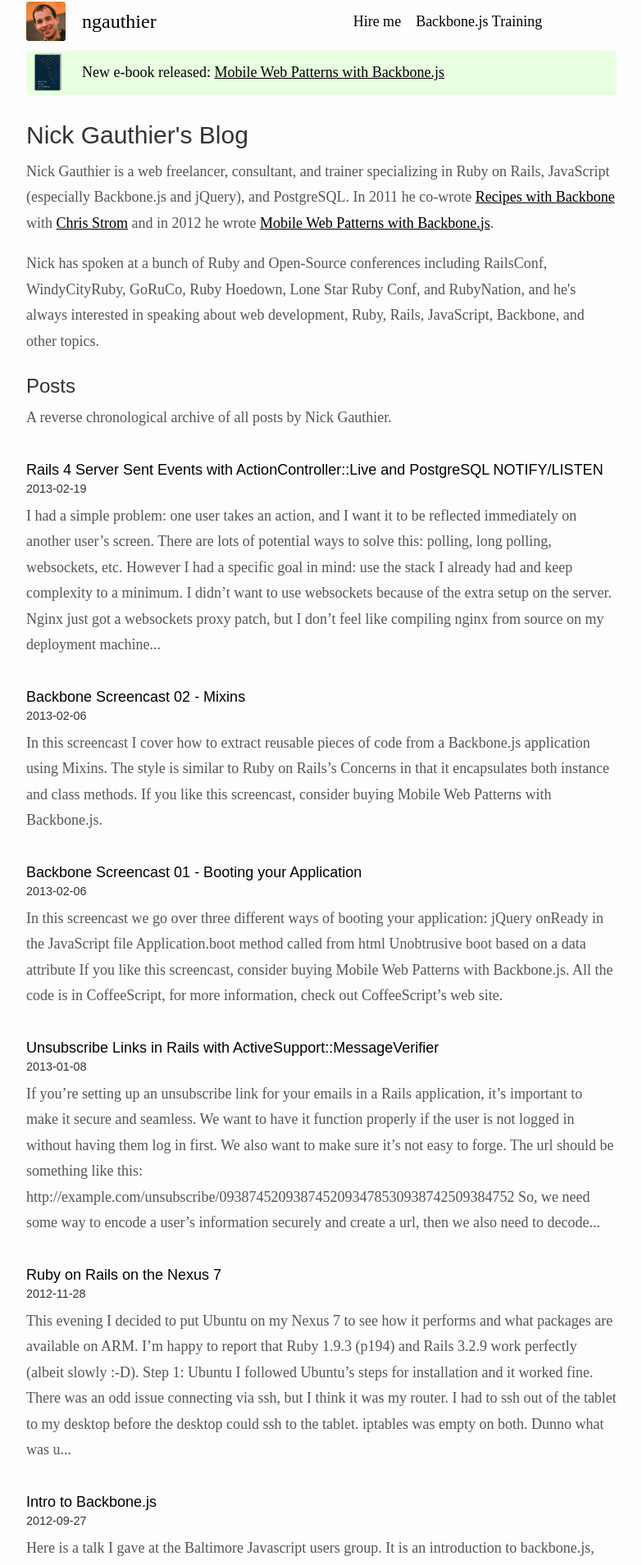
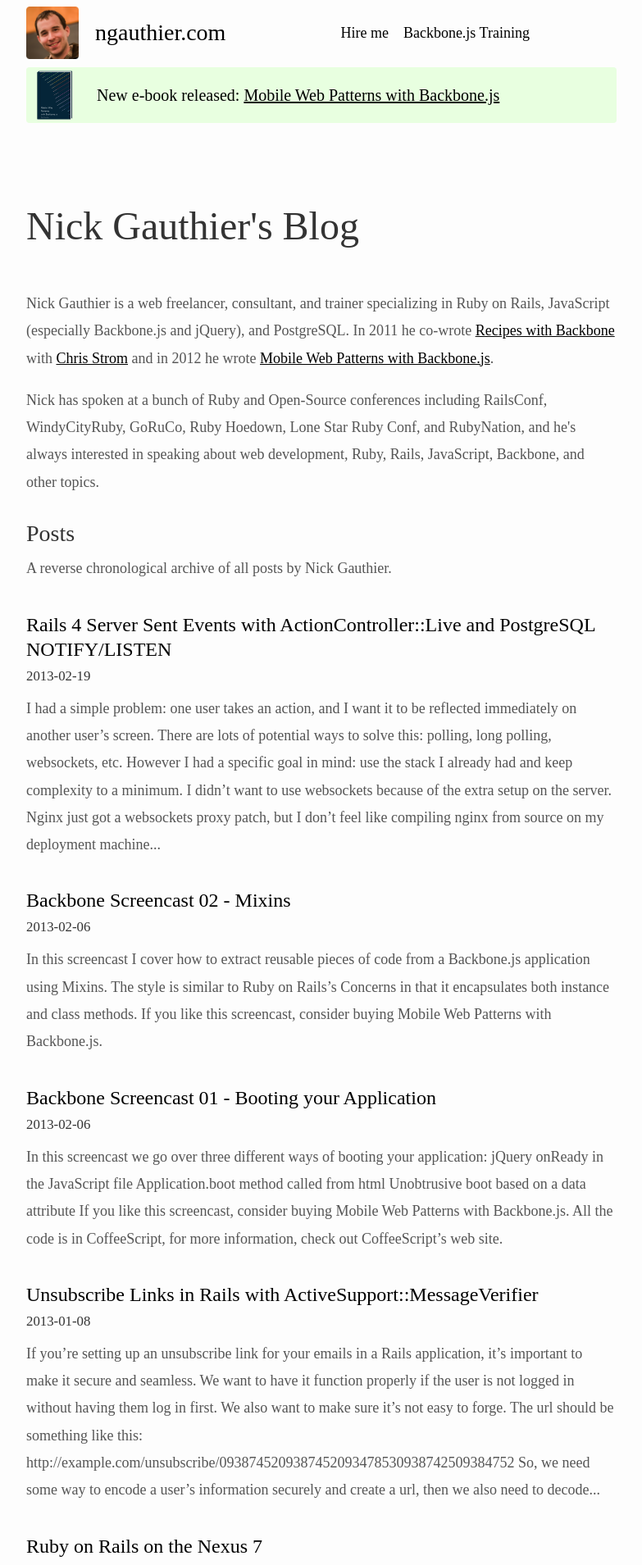
Before and after one commit to ngauthier/ngauthier.github.com, a Jekyll site: the page built from index.html, in a window 1280 px wide. Shown: the top 1909 px of the page at 82% size, without its empty margins (248-1031 px from the left). Built offline with Jekyll 4.4.1, drawn with Linux system fonts in a browser that asks for light colours; some web fonts are replaced; Markdown is read by kramdown in place of the engine named in the settings.

Commit message:
mate for headers

```diff
--- a/_layouts/default.html
+++ b/_layouts/default.html
@@ -3,7 +3,7 @@
   <head>
     <meta http-equiv="content-type" content="text/html; charset=utf-8">
     <meta name="author" content="Nick Gauthier">
-    <meta name="viewport" content="width=device-width">
+    <meta name="viewport" content="width=768">
     <meta name="twitter:card" content="summary">
     <meta name="twitter:site" content="@ngauthier">
     <meta name="twitter:url" content="http://ngauthier.com{{page.url}}">
@@ -15,7 +15,8 @@
     <title>{{page.title}}</title>
     <link rel="alternate" type="application/atom+xml" title="Nick Gauthier - Atom" href="/feeds/posts/default" />
 
-    <link href='http://fonts.googleapis.com/css?family=Droid+Serif:400,700,400italic,700italic|Inconsolata:400,700|Droid+Sans:400,700' rel='stylesheet' type='text/css'>
+    <link href='http://fonts.googleapis.com/css?family=Droid+Serif:400,700,400italic,700italic|Inconsolata:400,700|Mate' rel='stylesheet' type='text/css'>
+
     <link href="/stylesheets/normalize.css" type="text/css" rel="stylesheet" />
     <link href="/stylesheets/prettify.css" type="text/css" rel="stylesheet" />
     <link href="/stylesheets/ngauthier.css" type="text/css" rel="stylesheet" />
@@ -40,7 +41,7 @@
     <nav class='header'>
       <a href="/"><img src='/images/profile.png' class='portrait'></a>
       <ul>
-        <li><a href="/">ngauthier</a></li>
+        <li><a href="/">ngauthier.com</a></li>
         <li><a href="/hire.html">Hire me</a></li>
         <li><a href="/backbone-js-training-class.html">Backbone.js Training</a></li>
       </ul>
--- a/index.html
+++ b/index.html
@@ -2,7 +2,7 @@
 layout: default
 title: Nick Gauthier's Blog
 ---
-<h1>Nick Gauthier's Blog</h1>
+<h1 class="site-title">Nick Gauthier's Blog</h1>
 <p>Nick Gauthier is a web freelancer, consultant, and trainer specializing in Ruby on Rails, JavaScript (especially Backbone.js and jQuery), and PostgreSQL. In 2011 he co-wrote <a href="http://recipeswithbackbone.com">Recipes with Backbone</a> with <a href="http://japhr.blogspot.com/">Chris Strom</a> and in 2012 he wrote <a href="http://mobilebbbook.com">Mobile Web Patterns with Backbone.js</a>.</p>
 
 <p>Nick has spoken at a bunch of Ruby and Open-Source conferences including RailsConf, WindyCityRuby, GoRuCo, Ruby Hoedown, Lone Star Ruby Conf, and RubyNation, and he's always interested in speaking about web development, Ruby, Rails, JavaScript, Backbone, and other topics.</p>
--- a/stylesheets/ngauthier.css
+++ b/stylesheets/ngauthier.css
@@ -3,20 +3,22 @@
   color: #555;
   font-family: "Droid Serif", serif;
   font-size: 18px;
-  line-height: 175%;
+  line-height: 185%;
 }
 
 body {
   width: 720px;
+  padding: 0 24px;
   margin: auto;
 }
 
 h1 { font-size: 30px; }
-h2 { font-size: 24px; }
-h3 { font-size: 18px; }
+h2 { font-size: 28px; }
+h3 { font-size: 24px; }
+h1.site-title { font-size: 48px; }
 
 h1, h2, h3, h4, h5, h6 {
-  font-family: "Droid Sans", sans-serif;
+  font-family: "Mate", serif;
   font-weight: normal;
   line-height: 125%;
   color: #333;
@@ -25,6 +27,14 @@
 
 h1 a, h2 a, h3 a {
   text-decoration: none;
+}
+
+h1 {
+  margin: 2em 0 1em 0;
+}
+
+small {
+  font-size: 70%;
 }
 
 p {
@@ -41,12 +51,13 @@
 
 .header {
   padding: 2px 0;
-  height: 50px;
+  height: 64px;
+  margin-top: 6px;
 }
 
 .header img.portrait {
-  height: 48px;
-  width: 48px;
+  height: 64px;
+  width: 64px;
   float: left;
   margin-right: 20px;
 }
@@ -61,13 +72,13 @@
 .header li {
   float: left;
   font-size: 18px;
-  line-height: 48px;
+  line-height: 64px;
   margin-right: 1em;
 }
 
 .header li:first-child {
-  margin-right: 10em;
-  font-size: 24px;
+  margin-right: 5em;
+  font-size: 28px;
 }
 
 .header a, .header a:visited, .header a:active {
@@ -84,15 +95,17 @@
   clear: both;
   margin-top: 8px;
   padding: 2px;
-  height: 50px;
-  line-height: 48px;
+  height: 64px;
+  font-size: 20px;
+  line-height: 64px;
   background-color: #e8ffe0;
   border-radius: 4px;
 }
 
 .promo img {
   float: left;
-  height: 48px;
+  height: 64px;
+  width: 64px;
   margin-right: 1em;
 }
 
```
